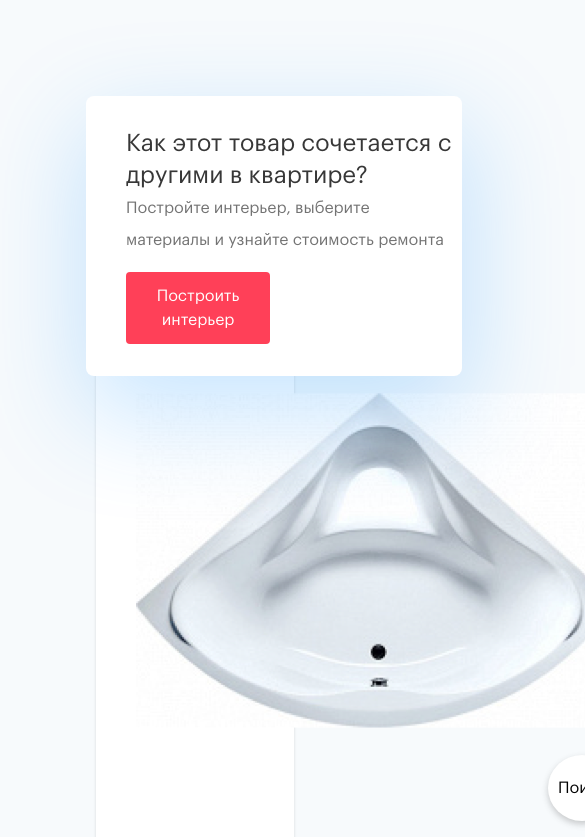
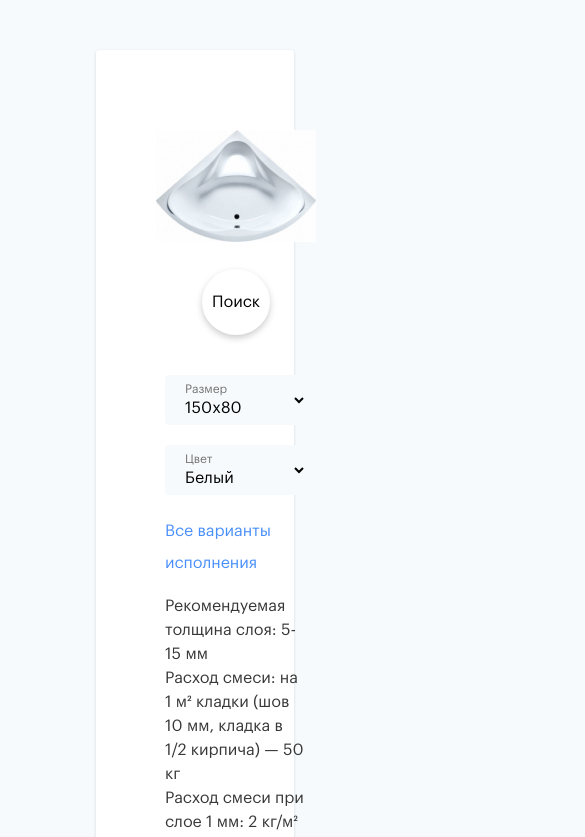
Before and after one commit to lizafalko/UgolHomework, a website: page index.html in a window 390 px wide. Shown: the top 837 px of the page, 585 px wide, since content can reach past the window. Drawn offline with Linux system fonts and the light colour scheme.

Commit message:
added blocks

```diff
--- a/index.html
+++ b/index.html
@@ -7,7 +7,7 @@
   <link rel="stylesheet" href="css/style.css">
 </head>
 <body>
-  <main class="main-block">
+  <main class="main">
     <div class="modal-block">
       <section class="modal-block__info">
         <h4 class="modal-block__heading text-black">Как этот товар сочетается с другими в квартире?</h4>
@@ -30,10 +30,12 @@
           <div class="product-block__options-block">
             <form>
               <div class="product-block__select-block">
+                <label class="product-block__label text-grey">Размер</label>
                 <select class="product-block__select">
                   <option>150x80</option>
                   <option>120x50</option>
                 </select>
+                <label class="product-block__label text-grey">Цвет</label>
                 <select class="product-block__select">
                   <option>Белый</option>
                   <option>Чёрный</option>
--- a/sass/media-quares.scss
+++ b/sass/media-quares.scss
@@ -1,5 +1,44 @@
+@media screen and (max-width: 1150px) {
+  .product-block__options-block {
+    max-width: 35% !important;
+  }
+
+  .product-block__price-container {
+    min-width: 50% !important;
+  }
+}
+
+@media screen and (max-width: 1117px) {
+  .product-block__preview {
+    align-items: center !important;
+  }
+}
+
 @media screen and (max-width: 1010px) {
-  .main-block__product-card-img {
+  .product-block__img {
     max-width: 80%;
   }
+
+  .modal-block {
+    display: none !important;
+  }
+
+  .product-block {
+    padding-top: 0 !important;
+    margin-top: 50px !important;
+  }
+
+  .offer-block__container--shadow {
+    margin-right: 0 !important;
+  }
 }
+
+@media screen and (max-width: 830px) {
+  .product-block__options-block {
+    max-width: 100% !important;
+  }
+
+  .product-block__price-container {
+    min-width: 100% !important;
+  }
+}
--- a/sass/offer-block.scss
+++ b/sass/offer-block.scss
@@ -59,6 +59,7 @@
 
   &__price {
     display: block;
+    line-height: 2;
   }
 
   &__logo {
--- a/sass/product-block.scss
+++ b/sass/product-block.scss
@@ -28,6 +28,13 @@
     background-color: $white;
     box-shadow: 0 3px 6px 0 rgba(55, 55, 55, 0.25);
     margin-top: 27px;
+  }
+
+  &__label {
+    font-size: 12px;
+    margin-left: 20px;
+    position: absolute;
+    margin-top: 8px;
   }
 
   &__preview {
@@ -71,7 +78,10 @@
   &__select {
     width: 100%;
     background-color: $light-blue;
-    padding: 16px;
+    padding-left: 16px;
+    padding-right: 16px;
+    padding-top: 24px;
+    padding-bottom: 8px;
     border: none;
     border-radius: 4px;
     margin-bottom: 20px;
```
Also changed, not shown: css/style.css.
